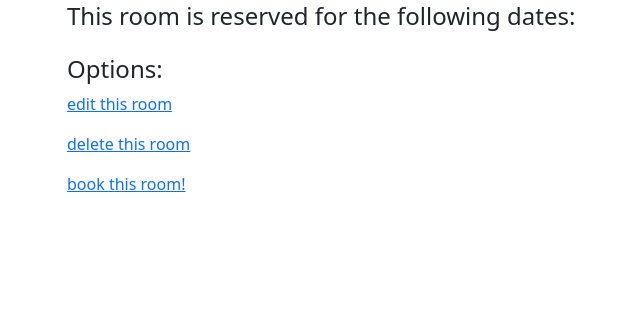
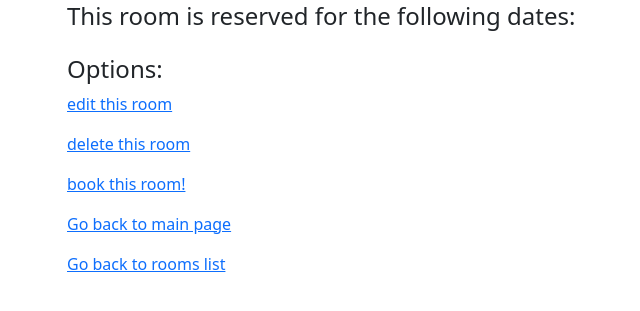
Before and after one commit to mefiuea/rooms_reservations, a Django app: template reservation_app/templates/specific_room_form.html in a window 1280 px wide. Shown: the part 206-517 px from the top of the page, without its empty margins (15-655 px from the left). Run offline with Django 4.2, Linux system fonts and the light colour scheme; the template is opened without the code that fills it, so the values that code supplies are empty; some libraries are stand-ins or nearby versions.

Commit message:
add links to go back on main page

```diff
--- a/reservation_app/templates/rooms_list_form.html
+++ b/reservation_app/templates/rooms_list_form.html
@@ -41,5 +41,6 @@
                 </li>
             </ul>
         {% endfor %}
+        <a href="{% url 'main_page_view' %}">Go back to main page</a>
     </div>
 {% endblock %}
--- a/reservation_app/templates/specific_room_form.html
+++ b/reservation_app/templates/specific_room_form.html
@@ -32,5 +32,11 @@
         <p>
         <td><a href="{% url 'reserve_room_view' room.id %}">book this room!</a></td>
         <p> <!--Book it!-->
+        <p>
+        <td><a href="{% url 'main_page_view' %}">Go back to main page</a></td>
+        <p>
+        <p>
+        <td><a href="{% url 'all_rooms_view' %}">Go back to rooms list</a></td>
+        <p>
     </div>
 {% endblock %}
```
